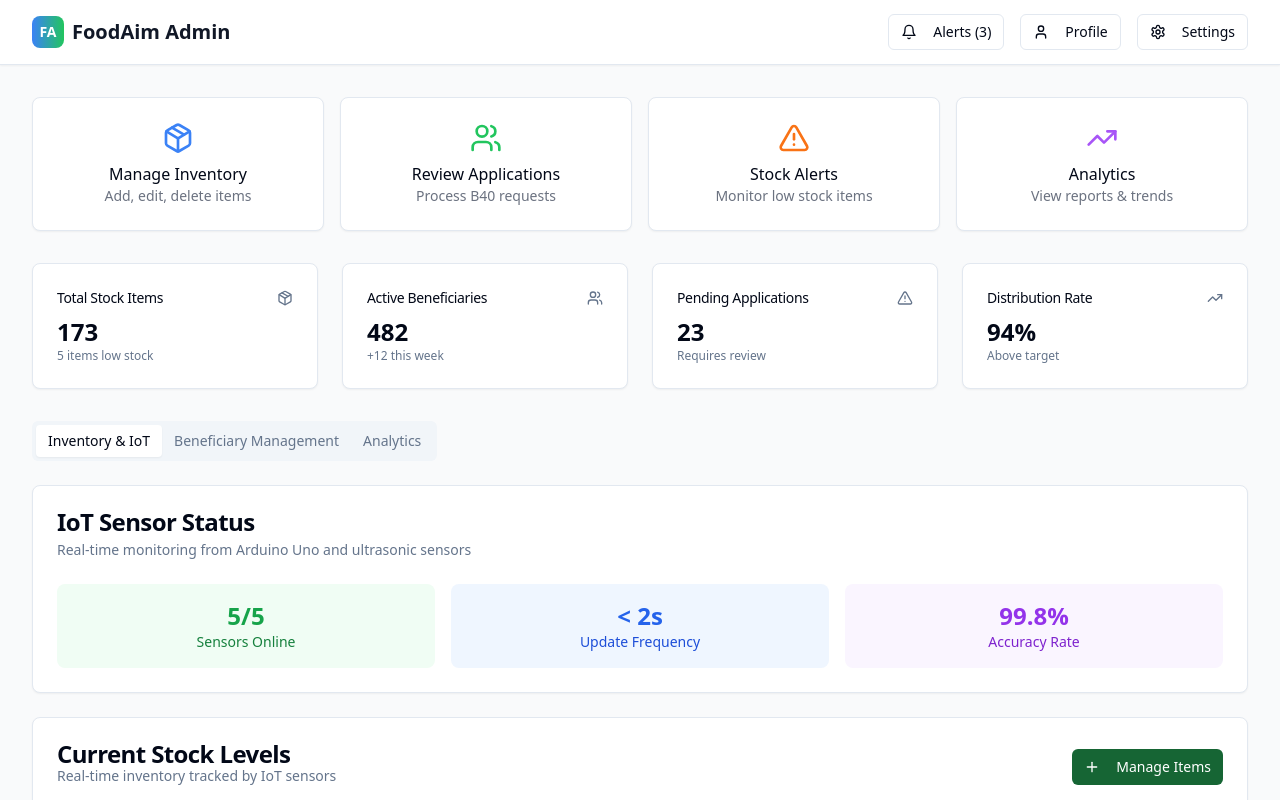
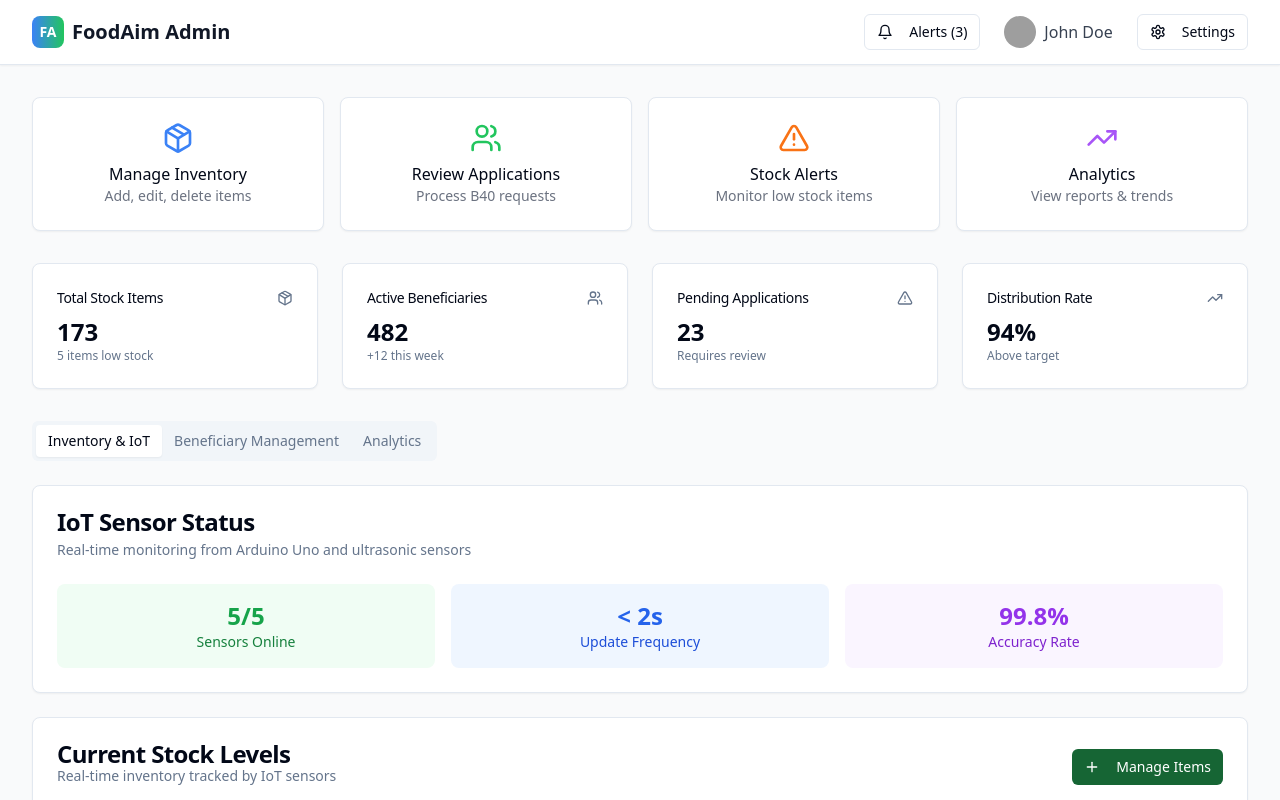
Before and after one commit to miraizz/foodaim-connect-bridge, a React (Vite) app: page /admin-dashboard in a window 1280 px wide. Shown: the top 800 px of the page. Built offline with nearby package versions, Linux system fonts and the light colour scheme; grey boxes are pictures that could not be loaded.

Commit message:
Add profile dropdown to admin dashboard
Implemented a profile dropdown menu for the admin dashboard, mirroring the functionality of the beneficiary side.
-created src/components/AdminProfileDropdown.tsx
-edited src/pages/AdminDashboard.tsx

```diff
--- a/src/pages/AdminDashboard.tsx
+++ b/src/pages/AdminDashboard.tsx
@@ -5,8 +5,9 @@ import { Badge } from "@/components/ui/badge";
 import { Progress } from "@/components/ui/progress";
 import { Tabs, TabsContent, TabsList, TabsTrigger } from "@/components/ui/tabs";
 import { BarChart, Bar, XAxis, YAxis, CartesianGrid, Tooltip, ResponsiveContainer, PieChart, Pie, Cell } from "recharts";
-import { Package, Users, AlertTriangle, TrendingUp, Bell, Settings, User, Plus } from "lucide-react";
+import { Package, Users, AlertTriangle, TrendingUp, Bell, Settings, Plus } from "lucide-react";
 import { Link } from "react-router-dom";
+import UserProfileDropdown from "@/components/UserProfileDropdown";
 
 const AdminDashboard = () => {
   const [stockData] = useState([
@@ -68,12 +69,7 @@ const AdminDashboard = () => {
                 <Bell className="h-4 w-4 mr-2" />
                 Alerts (3)
               </Button>
-              <Link to="/profile-settings">
-                <Button variant="outline" size="sm">
-                  <User className="h-4 w-4 mr-2" />
-                  Profile
-                </Button>
-              </Link>
+              <UserProfileDropdown />
               <Button variant="outline" size="sm">
                 <Settings className="h-4 w-4 mr-2" />
                 Settings
@@ -83,6 +79,7 @@ const AdminDashboard = () => {
         </div>
       </header>
 
+      {/* Quick Actions */}
       <div className="max-w-7xl mx-auto px-4 sm:px-6 lg:px-8 py-8">
         {/* Quick Actions */}
         <div className="grid grid-cols-1 md:grid-cols-4 gap-4 mb-8">
```
